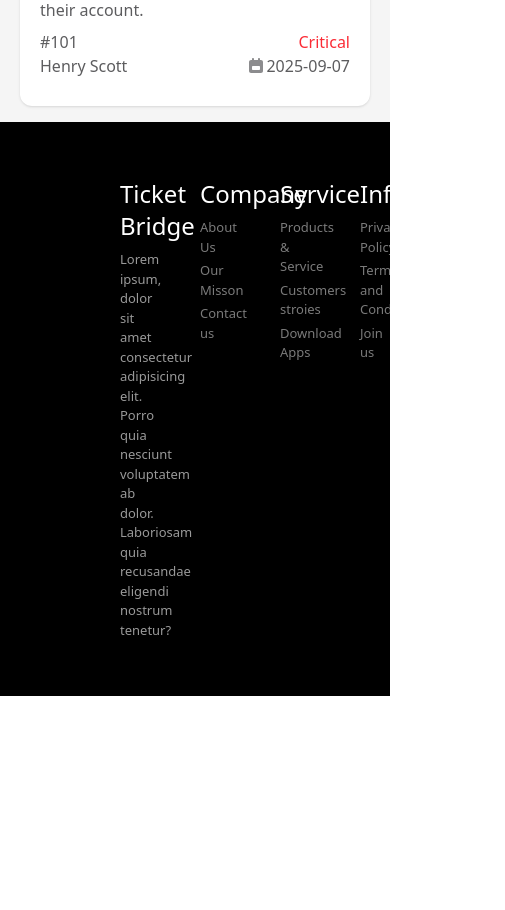
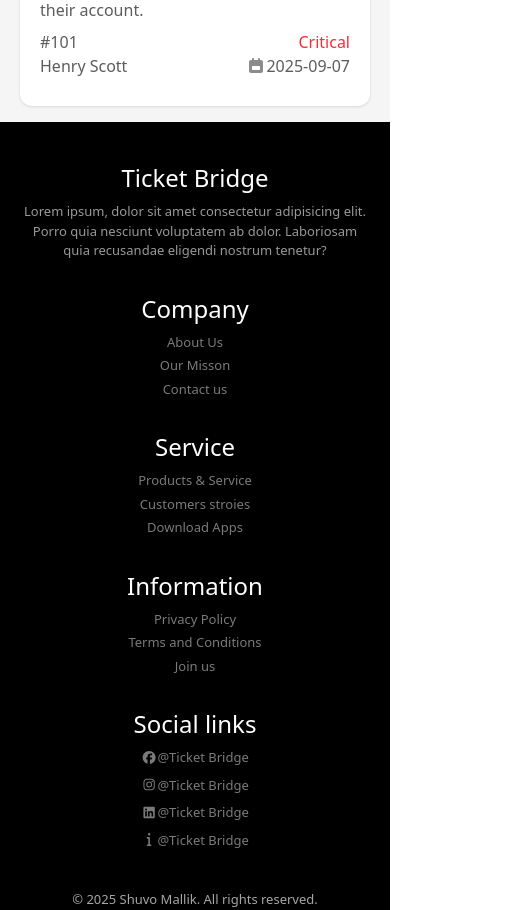
Before and after one commit to devShuvo25/customer-support-app, a React (Vite) app: page / in a window 390 px wide. Shown: the part 3580-4490 px from the top of the page, 505 px wide, since content can reach past the window. Before the commit the page ends 4276 px from the top, so only its background shows below. Built offline with nearby package versions, Linux system fonts and the light colour scheme.

Commit message:
footer responsive

```diff
--- a/src/assets/components/footer.jsx
+++ b/src/assets/components/footer.jsx
@@ -5,7 +5,9 @@ import { faInfo } from '@fortawesome/free-solid-svg-icons';
 
 const Footer = () => {
     return (
-        <div className='bg-black text-white grid grid-cols-5 py-14 px-8 ps-30 gap-20'>
+        <div className='bg-black text-white lg:py-14'>
+        <div className='bg-black text-white grid lg:grid-cols-5 grid-cols-1
+        py-10 px-5  lg:px-8 lg:ps-30 gap-8 lg:gap-20 text-center lg:text-left'>
             <div>
                 <h1 className='text-2xl mb-2'>Ticket Bridge</h1>
                 <p className='opacity-60 text-[13px]'>Lorem ipsum, dolor sit amet consectetur adipisicing elit. Porro quia nesciunt voluptatem ab dolor. Laboriosam quia recusandae eligendi nostrum tenetur?</p>
@@ -43,7 +45,8 @@ const Footer = () => {
                     <li><a href="#"><FontAwesomeIcon icon={faInfo}></FontAwesomeIcon>@Ticket Bridge</a></li>
                 </ul>
             </div>
-
+        </div>
+        <p className='text-white text-center opacity-65 text-[13px]'>© 2025 Shuvo Mallik. All rights reserved.</p>
         </div>
     );
 };
```
